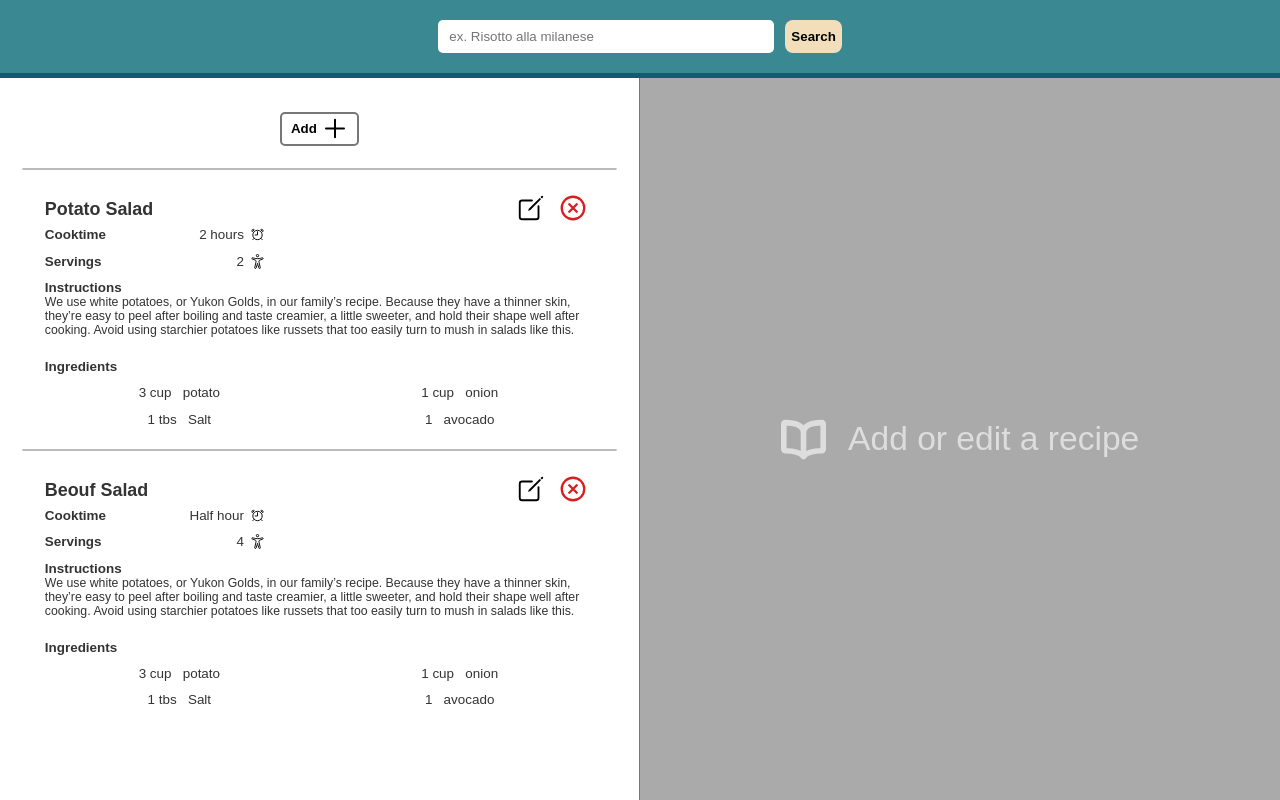
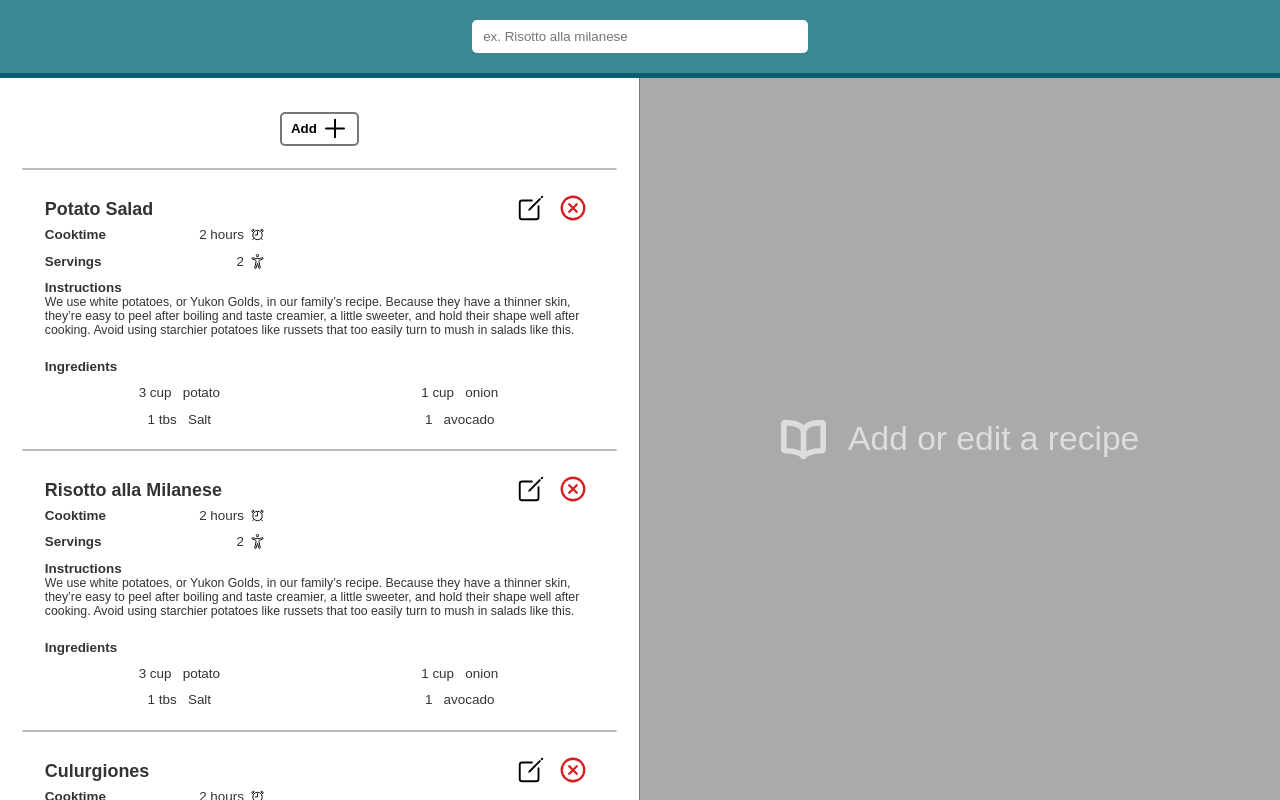
Before and after one commit to GiovanniCarboni/recipeapp, a React (Create React App) app: page / in a window 1280 px wide. Built offline with nearby package versions, Linux system fonts and the light colour scheme; a web font is replaced by a local one.

Commit message:
added search bar functionality

```diff
--- a/src/components/App.js
+++ b/src/components/App.js
@@ -13,6 +13,8 @@ const storage = localStorage.getItem("recipes");
 function App() {
   const [recipes, setRecipes] = useState(sampleRecipes);
   const [selectedRecipeId, setSelectedRecipeId] = useState();
+  const [searchedRecipes, setSearchedRecipes] = useState();
+
   const selectedRecipe = recipes.find(
     (recipe) => recipe.id === selectedRecipeId
   );
@@ -33,7 +35,30 @@ function App() {
     handleRecipeChange,
     handleDeselectRecipe,
     isSelected,
+    handleSearch,
+    isSearching,
+    findRecipe,
   };
+
+  function findRecipe(id) {
+    document.getElementById(id).scrollIntoView();
+    setSelectedRecipeId(id);
+  }
+  function isSearching() {
+    return searchedRecipes?.length > 0;
+  }
+
+  function handleSearch(text) {
+    if (text.length < 2) {
+      setSearchedRecipes([]);
+      return;
+    }
+    const search = new RegExp(text, "i");
+    const matchedRecipes = recipes.filter((recipe) =>
+      recipe.name.match(search)
+    );
+    setSearchedRecipes(matchedRecipes);
+  }
 
   function isSelected(id) {
     return id === selectedRecipeId;
@@ -75,7 +100,7 @@ function App() {
 
   return (
     <RecipeContext.Provider value={recipeContextValue}>
-      <Header />
+      <Header searchedRecipes={searchedRecipes} />
       <main>
         <RecipeList recipes={recipes}></RecipeList>
         {selectedRecipeId ? (
@@ -124,7 +149,277 @@ const sampleRecipes = [
   },
   {
     id: 2,
-    name: "Beouf Salad",
+    name: "Risotto alla Milanese",
+    cooktime: "2 hours",
+    servings: 2,
+    instructions:
+      "We use white potatoes, or Yukon Golds, in our family’s recipe. Because they have a thinner skin, they’re easy to peel after boiling and taste creamier, a little sweeter, and hold their shape well after cooking. Avoid using starchier potatoes like russets that too easily turn to mush in salads like this.",
+    ingredients: [
+      {
+        id: 1,
+        quantity: "3 cup",
+        name: "potato",
+      },
+      {
+        id: 2,
+        quantity: "1 cup",
+        name: "onion",
+      },
+      {
+        id: 3,
+        quantity: "1 tbs",
+        name: "Salt",
+      },
+      {
+        id: 4,
+        quantity: "1",
+        name: "avocado",
+      },
+    ],
+  },
+  {
+    id: 3,
+    name: "Culurgiones",
+    cooktime: "2 hours",
+    servings: 2,
+    instructions:
+      "We use white potatoes, or Yukon Golds, in our family’s recipe. Because they have a thinner skin, they’re easy to peel after boiling and taste creamier, a little sweeter, and hold their shape well after cooking. Avoid using starchier potatoes like russets that too easily turn to mush in salads like this.",
+    ingredients: [
+      {
+        id: 1,
+        quantity: "3 cup",
+        name: "potato",
+      },
+      {
+        id: 2,
+        quantity: "1 cup",
+        name: "onion",
+      },
+      {
+        id: 3,
+        quantity: "1 tbs",
+        name: "Salt",
+      },
+      {
+        id: 4,
+        quantity: "1",
+        name: "avocado",
+      },
+    ],
+  },
+  {
+    id: 4,
+    name: "Spicy Watermelon",
+    cooktime: "2 hours",
+    servings: 2,
+    instructions:
+      "We use white potatoes, or Yukon Golds, in our family’s recipe. Because they have a thinner skin, they’re easy to peel after boiling and taste creamier, a little sweeter, and hold their shape well after cooking. Avoid using starchier potatoes like russets that too easily turn to mush in salads like this.",
+    ingredients: [
+      {
+        id: 1,
+        quantity: "3 cup",
+        name: "potato",
+      },
+      {
+        id: 2,
+        quantity: "1 cup",
+        name: "onion",
+      },
+      {
+        id: 3,
+        quantity: "1 tbs",
+        name: "Salt",
+      },
+      {
+        id: 4,
+        quantity: "1",
+        name: "avocado",
+      },
+    ],
+  },
+  {
+    id: 5,
+    name: "Banana Cupcake",
+    cooktime: "2 hours",
+    servings: 2,
+    instructions:
+      "We use white potatoes, or Yukon Golds, in our family’s recipe. Because they have a thinner skin, they’re easy to peel after boiling and taste creamier, a little sweeter, and hold their shape well after cooking. Avoid using starchier potatoes like russets that too easily turn to mush in salads like this.",
+    ingredients: [
+      {
+        id: 1,
+        quantity: "3 cup",
+        name: "potato",
+      },
+      {
+        id: 2,
+        quantity: "1 cup",
+        name: "onion",
+      },
+      {
+        id: 3,
+        quantity: "1 tbs",
+        name: "Salt",
+      },
+      {
+        id: 4,
+        quantity: "1",
+        name: "avocado",
+      },
+    ],
+  },
+  {
+    id: 6,
+    name: "Onion Rings",
+    cooktime: "2 hours",
+    servings: 2,
+    instructions:
+      "We use white potatoes, or Yukon Golds, in our family’s recipe. Because they have a thinner skin, they’re easy to peel after boiling and taste creamier, a little sweeter, and hold their shape well after cooking. Avoid using starchier potatoes like russets that too easily turn to mush in salads like this.",
+    ingredients: [
+      {
+        id: 1,
+        quantity: "3 cup",
+        name: "potato",
+      },
+      {
+        id: 2,
+        quantity: "1 cup",
+        name: "onion",
+      },
+      {
+        id: 3,
+        quantity: "1 tbs",
+        name: "Salt",
+      },
+      {
+        id: 4,
+        quantity: "1",
+        name: "avocado",
+      },
+    ],
+  },
+  {
+    id: 7,
+    name: "Jollo fries",
+    cooktime: "2 hours",
+    servings: 2,
+    instructions:
+      "We use white potatoes, or Yukon Golds, in our family’s recipe. Because they have a thinner skin, they’re easy to peel after boiling and taste creamier, a little sweeter, and hold their shape well after cooking. Avoid using starchier potatoes like russets that too easily turn to mush in salads like this.",
+    ingredients: [
+      {
+        id: 1,
+        quantity: "3 cup",
+        name: "potato",
+      },
+      {
+        id: 2,
+        quantity: "1 cup",
+        name: "onion",
+      },
+      {
+        id: 3,
+        quantity: "1 tbs",
+        name: "Salt",
+      },
+      {
+        id: 4,
+        quantity: "1",
+        name: "avocado",
+      },
+    ],
+  },
+  {
+    id: 8,
+    name: "Creme Brule",
+    cooktime: "Half hour",
+    servings: 4,
+    instructions:
+      "We use white potatoes, or Yukon Golds, in our family’s recipe. Because they have a thinner skin, they’re easy to peel after boiling and taste creamier, a little sweeter, and hold their shape well after cooking. Avoid using starchier potatoes like russets that too easily turn to mush in salads like this.",
+    ingredients: [
+      {
+        id: 1,
+        quantity: "3 cup",
+        name: "potato",
+      },
+      {
+        id: 2,
+        quantity: "1 cup",
+        name: "onion",
+      },
+      {
+        id: 3,
+        quantity: "1 tbs",
+        name: "Salt",
+      },
+      {
+        id: 4,
+        quantity: "1",
+        name: "avocado",
+      },
+    ],
+  },
+  {
+    id: 9,
+    name: "Christmas Meatloaf",
+    cooktime: "Half hour",
+    servings: 4,
+    instructions:
+      "We use white potatoes, or Yukon Golds, in our family’s recipe. Because they have a thinner skin, they’re easy to peel after boiling and taste creamier, a little sweeter, and hold their shape well after cooking. Avoid using starchier potatoes like russets that too easily turn to mush in salads like this.",
+    ingredients: [
+      {
+        id: 1,
+        quantity: "3 cup",
+        name: "potato",
+      },
+      {
+        id: 2,
+        quantity: "1 cup",
+        name: "onion",
+      },
+      {
+        id: 3,
+        quantity: "1 tbs",
+        name: "Salt",
+      },
+      {
+        id: 4,
+        quantity: "1",
+        name: "avocado",
+      },
+    ],
+  },
+  {
+    id: 10,
+    name: "Amatriciana Pasta",
+    cooktime: "Half hour",
+    servings: 4,
+    instructions:
+      "We use white potatoes, or Yukon Golds, in our family’s recipe. Because they have a thinner skin, they’re easy to peel after boiling and taste creamier, a little sweeter, and hold their shape well after cooking. Avoid using starchier potatoes like russets that too easily turn to mush in salads like this.",
+    ingredients: [
+      {
+        id: 1,
+        quantity: "3 cup",
+        name: "potato",
+      },
+      {
+        id: 2,
+        quantity: "1 cup",
+        name: "onion",
+      },
+      {
+        id: 3,
+        quantity: "1 tbs",
+        name: "Salt",
+      },
+      {
+        id: 4,
+        quantity: "1",
+        name: "avocado",
+      },
+    ],
+  },
+  {
+    id: 11,
+    name: "Escargot",
     cooktime: "Half hour",
     servings: 4,
     instructions:
--- a/src/components/Header.js
+++ b/src/components/Header.js
@@ -1,10 +1,24 @@
-import React from "react";
+import { RecipeContext } from "./App";
+import React, { useContext } from "react";
+import ResultsList from "./ResultsList";
 
-export default function Header() {
+export default function Header({ searchedRecipes }) {
+  const { handleSearch } = useContext(RecipeContext);
+
   return (
     <header className="bar">
-      <input type="text" placeholder="ex. Risotto alla milanese" />
-      <button>Search</button>
+      <input
+        type="text"
+        placeholder="ex. Risotto alla milanese"
+        onChange={(e) => handleSearch(e.target.value)}
+        onBlur={(e) => {
+          // setTimeout(() => {
+          e.target.value = "";
+          handleSearch(e.target.value);
+          // }, 500);
+        }}
+      />
+      <ResultsList searchedRecipes={searchedRecipes} />
     </header>
   );
 }
--- a/src/components/Recipe.js
+++ b/src/components/Recipe.js
@@ -17,7 +17,7 @@ export default function Recipe(props) {
   return (
     <>
       <hr />
-      <div className={isSelected(id) ? "recipe selected" : "recipe"}>
+      <div id={id} className={isSelected(id) ? "recipe selected" : "recipe"}>
         <header>
           <h1 className="recipe-title">{name}</h1>
           <div>
--- /dev/null
+++ b/src/components/ResultsList.js
@@ -0,0 +1,22 @@
+import React, { useContext } from "react";
+import { RecipeContext } from "./App";
+
+export default function ResultsList({ searchedRecipes }) {
+  const { isSearching, findRecipe } = useContext(RecipeContext);
+  return (
+    <div className={`results--container ${isSearching() && "display"}`}>
+      {isSearching() &&
+        searchedRecipes.map((recipe) => {
+          return (
+            <button
+              key={recipe.id}
+              className="result"
+              onMouseDown={() => findRecipe(recipe.id)}
+            >
+              {recipe.name}
+            </button>
+          );
+        })}
+    </div>
+  );
+}
--- a/src/scss/App.scss
+++ b/src/scss/App.scss
@@ -29,6 +29,7 @@ h1 {
   font-size: 1.5rem;
 }
 button {
+  font-family: inherit;
   background-color: transparent;
   cursor: pointer;
 }
--- a/src/scss/header.scss
+++ b/src/scss/header.scss
@@ -15,6 +15,24 @@
     width: 30rem;
     outline: none;
   }
+}
+
+.results--container {
+  position: absolute;
+  top: 5rem;
+  width: 30rem;
+  max-height: 20rem;
+  overflow-y: scroll;
+  background-color: colors.$color-background;
+  box-shadow: 2px 2px 5px colors.$color-border;
+  color: black;
+  border-radius: 5px;
+  padding: 1.5rem;
+  font-size: 1.5rem;
+  display: flex;
+  flex-direction: column;
+  gap: 1.5rem;
+  display: none;
   button {
     height: 3rem;
     border-radius: 8px;
@@ -22,9 +40,12 @@
     font-weight: bold;
     border: none;
     transition: 0.2s;
-    &:active {
+    &:hover {
       background-color: colors.$color-accent;
       color: colors.$color-background;
     }
   }
 }
+.display {
+  display: flex;
+}
```
